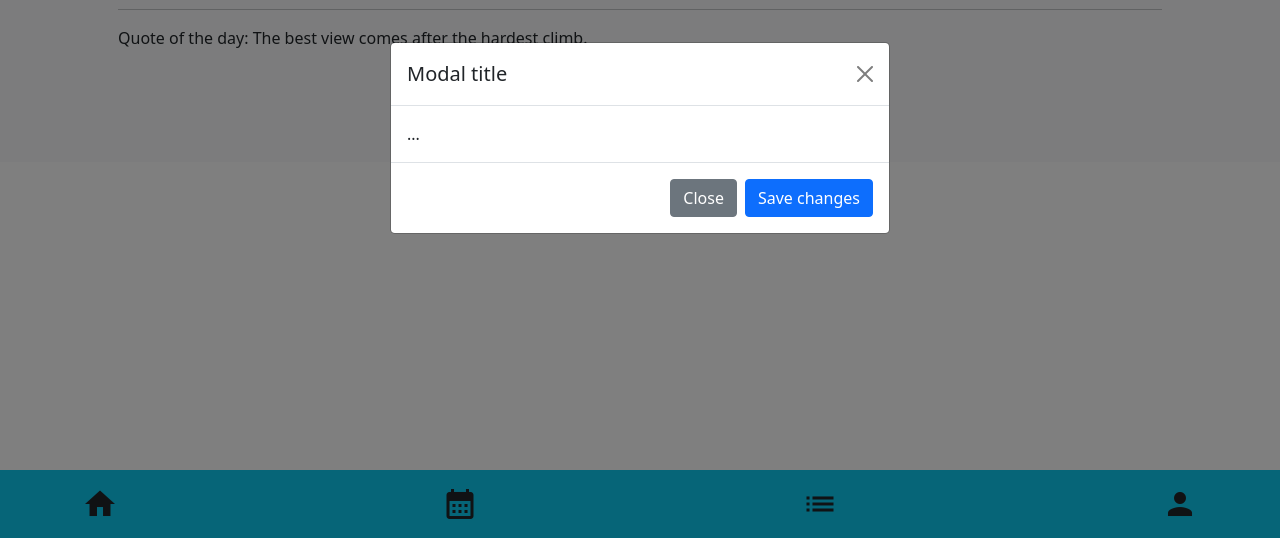
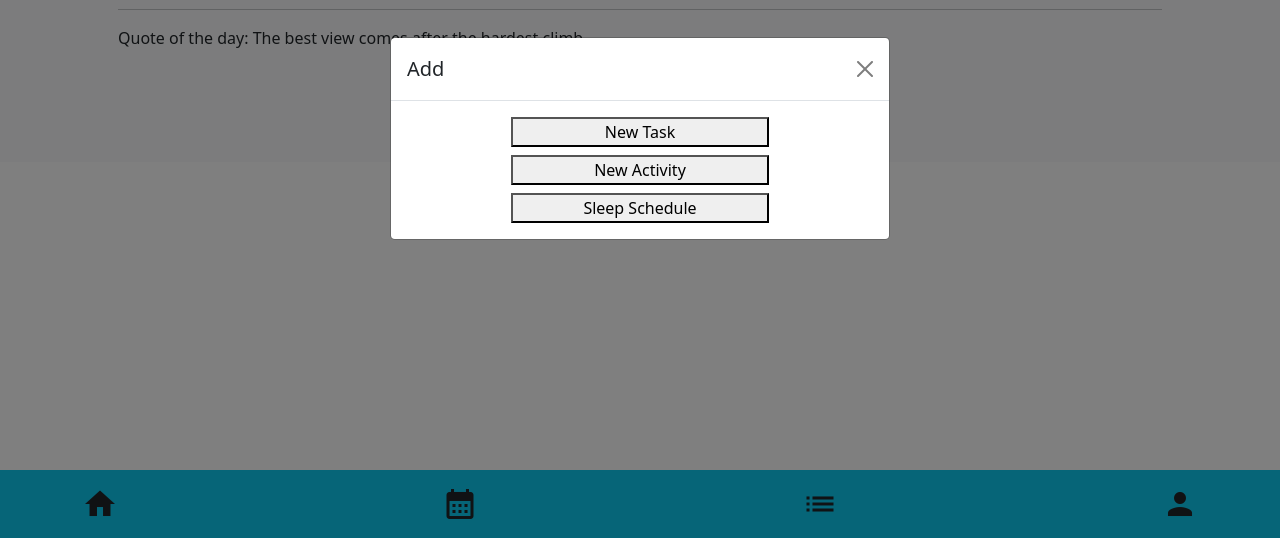
Before and after one commit to NicRodri/1800_202230_bby22, a plain HTML site: page html/main.html in a window 1280 px wide. Both pictures are taken after a click on the icon "add". Shown: the part 262-800 px from the top of the page. Drawn offline with nearby package versions, Linux system fonts and the light colour scheme; no server answers.

Commit message:
customise modal for + button

```diff
--- a/StaticContent/add.html
+++ b/StaticContent/add.html
@@ -1,17 +1,19 @@
-<div class="modal fade" id="exampleModal" tabindex="-1" aria-labelledby="exampleModalLabel" aria-hidden="true">
+<div class="modal fade" id="exampleModal" tabindex="-1" aria-labelledby="addModalLabel" aria-hidden="true">
   <div class="modal-dialog modal-dialog-centered">
     <div class="modal-content">
       <div class="modal-header">
-        <h5 class="modal-title" id="exampleModalLabel">Modal title</h5>
+        <h5 class="modal-title" id="addModalLabel">Add</h5>
         <button type="button" class="btn-close" data-bs-dismiss="modal" aria-label="Close"></button>
       </div>
-      <div class="modal-body">
-        ...
+      <div class="container modal-body d-grid col-7 gap-2 ms-auto ">
+        <button>New Task</button>
+        <button>New Activity</button>
+        <button>Sleep Schedule</button>
       </div>
-      <div class="modal-footer">
+      <!--<div class="modal-footer">
         <button type="button" class="btn btn-secondary" data-bs-dismiss="modal">Close</button>
         <button type="button" class="btn btn-primary">Save changes</button>
-      </div>
+      </div>-->
     </div>
   </div>
 </div>
```
